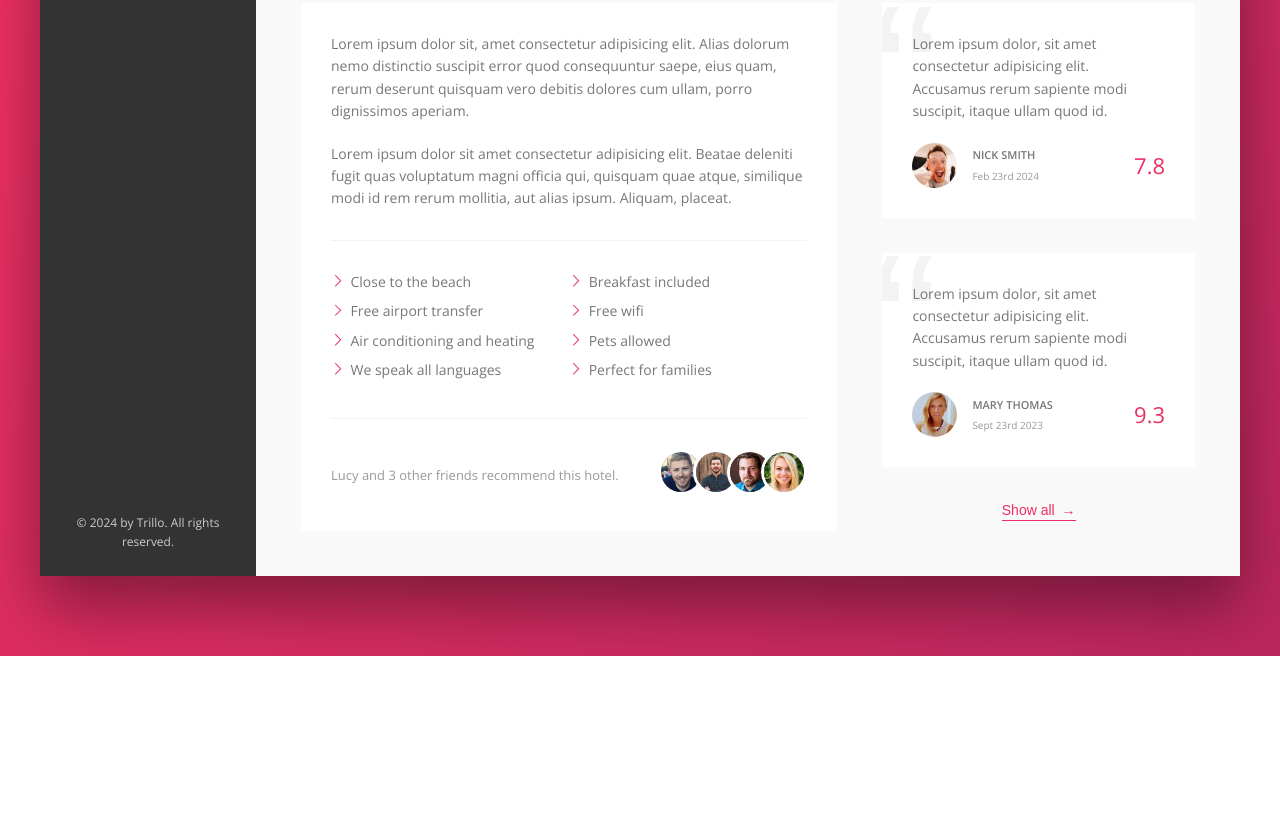
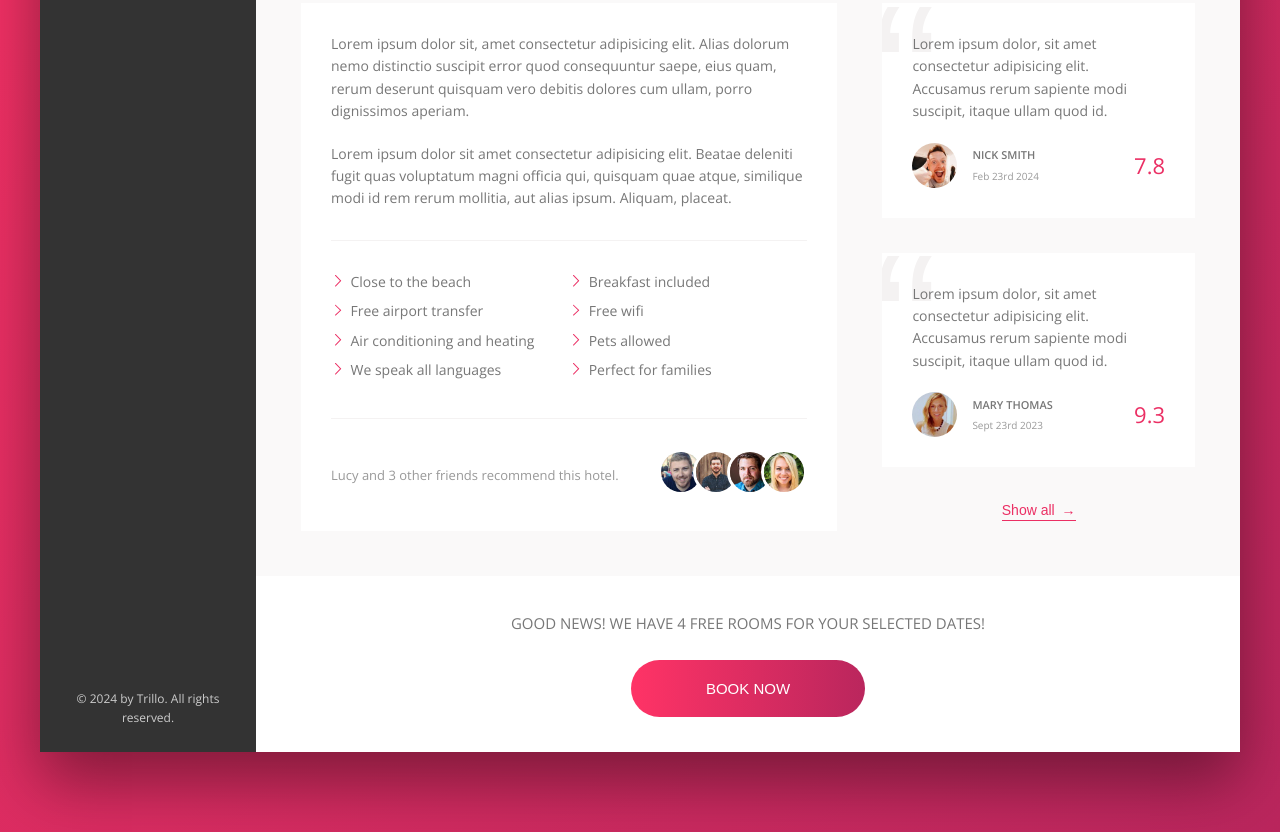
Before and after one commit to ViktorGeorgiev98/TrilloProject, a website: page index.html in a window 1280 px wide. Shown: the part 645-1477 px from the top of the page. Before the commit the page ends 1301 px from the top, so only its background shows below. Drawn offline with nearby package versions, Linux system fonts and the light colour scheme.

Commit message:
created the call to action section

```diff
--- a/index.html
+++ b/index.html
@@ -191,6 +191,15 @@
                             <button class="btn-inline">Show all <span>&rarr;</span></button>
                         </div>
                     </div>
+                    <div class="cta">
+                        <h2 class="cta__book-now">
+                            Good news! We have 4 free rooms for your selected dates!
+                        </h2>
+                        <button class="btn">
+                            <span class="btn__visible">Book now</span>
+                            <span class="btn__invisible">Only 4 rooms left</span>
+                        </button>
+                    </div>
                 </main>
             </div>
         </div>
--- a/sass/_components.scss
+++ b/sass/_components.scss
@@ -455,6 +455,70 @@
     }
 }
 
+
+// ////////////////////////////
+//  CALL TO ACTION
+
+.cta {
+    padding: 3.5rem 0;
+    text-align: center;
+
+    &__book-now {
+        text-transform: uppercase;
+        font-size: 1.5rem;
+        font-weight: 300;
+        margin-bottom: 2.5rem;
+    }
+}
+
+.btn {
+    font-size: 1.5rem;
+    font-weight: 300;
+    text-transform: uppercase;
+    border: none;
+    border-radius: 100px;
+    background-image: linear-gradient( to right, var(--color-primary-light), var(--color-primary-dark));
+    color: #fff;
+    position: relative;
+    overflow: hidden;
+    cursor: pointer;
+
+    &__visible {
+        display: inline-block;
+        padding: 2rem 7.5rem;
+        height: 100%;
+        width: 100%;
+        transition: all 0.3;
+    }
+
+    &__invisible {
+        display: inline-block;
+        position: absolute;
+        padding: 2rem 0;
+        height: 100%;
+        width: 100%;
+        left: 0;
+        top: -100%;
+        transition: all 0.3s;
+    }
+
+    &:hover {
+        background-image: linear-gradient( to left, var(--color-primary-light), var(--color-primary-dark));
+    }
+    &:hover &__visible {
+        transform: translateY(100%);
+    }
+
+    &:hover &__invisible {
+        top: 0;
+    }
+
+    &:focus {
+        outline: none;
+        animation: pulsate 1s infinite;
+    }
+}
+
 // ////////////////////////////
 //  ANIMATIONS
 
```
Also changed, not shown: css/style.css.
